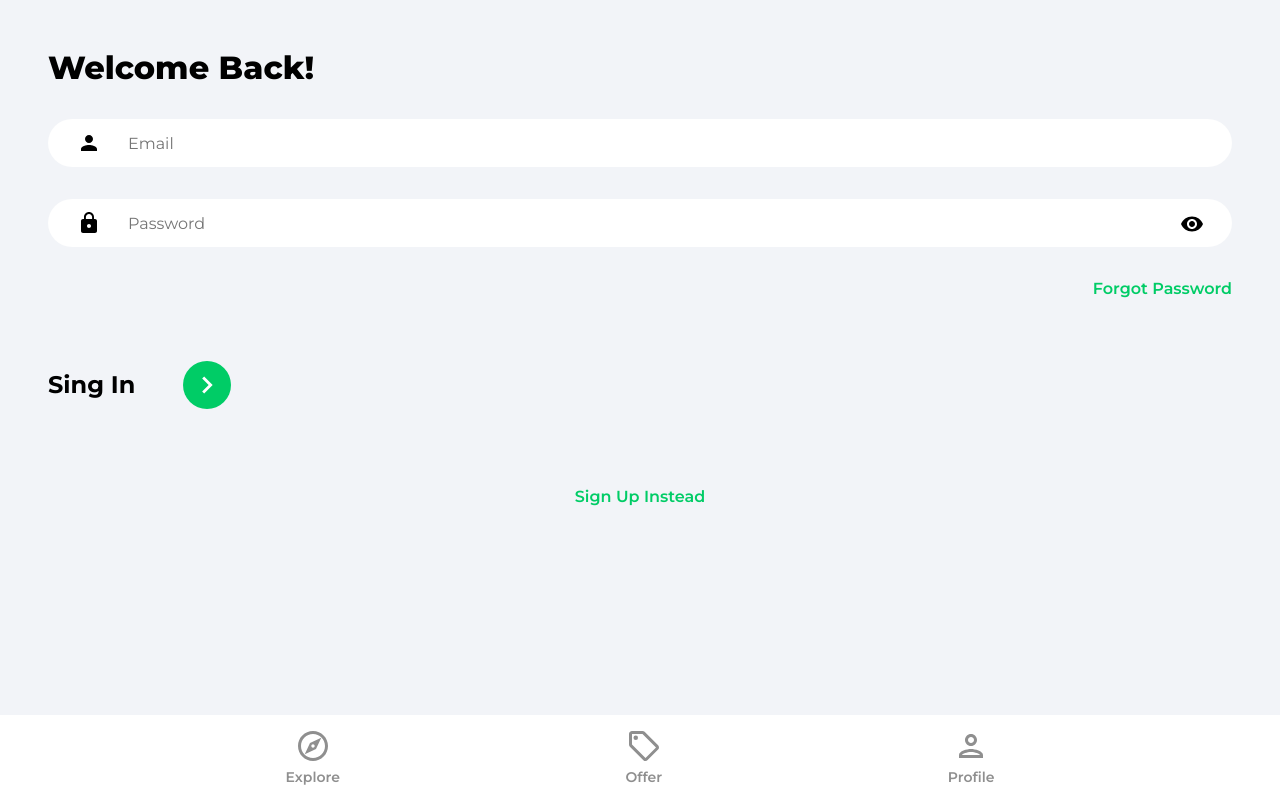
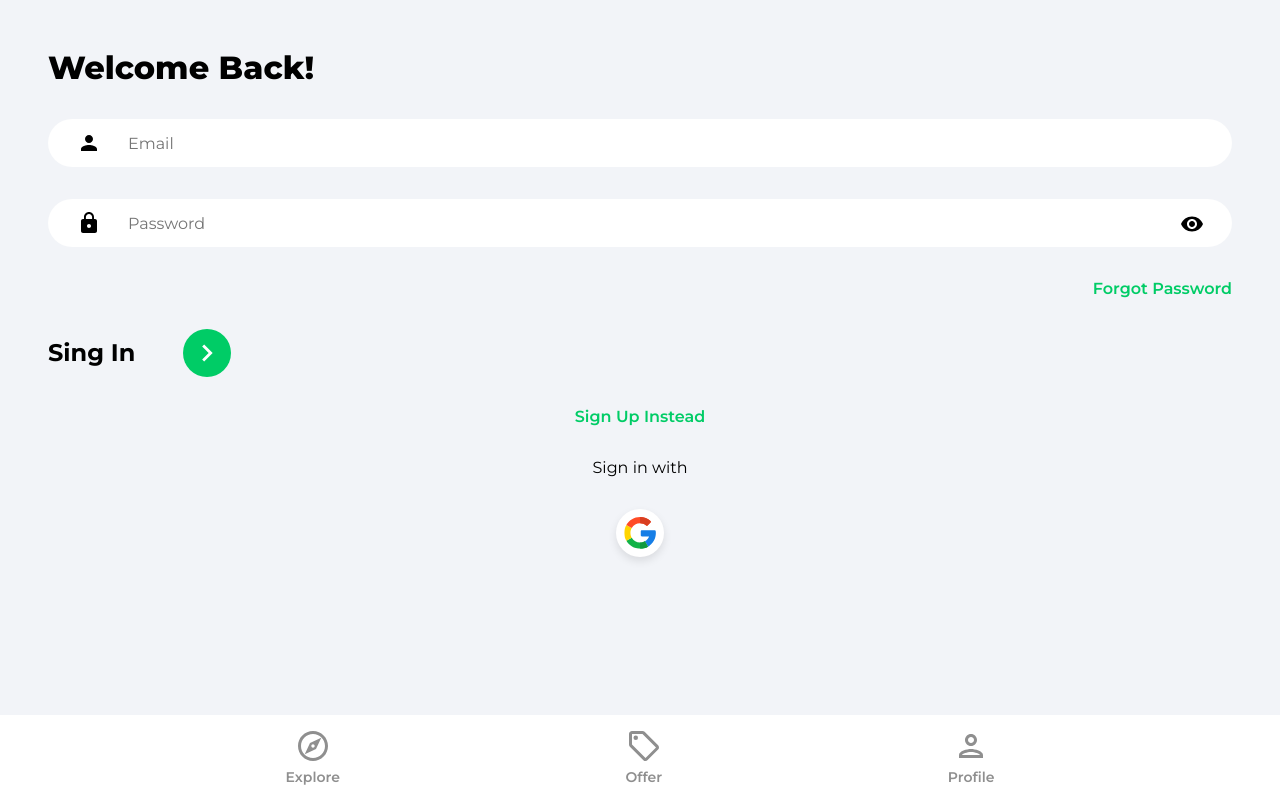
Before and after one commit to mrmidaw/house-marketplace-react, a React (Create React App) app: page /sing-in in a window 1280 px wide. Built offline with nearby package versions, Linux system fonts and the light colour scheme; no server answers.

Commit message:
google auth

```diff
--- /dev/null
+++ b/src/components/OAuth.jsx
@@ -0,0 +1,55 @@
+import { useLocation, useNavigate } from 'react-router-dom'
+import { getAuth, signInWithPopup, GoogleAuthProvider } from 'firebase/auth'
+import { doc, setDoc, getDoc, serverTimestamp } from 'firebase/firestore'
+import { db } from '../firebase.config'
+import { toast } from 'react-toastify'
+import googleIcon from '../assets/svg/googleIcon.svg'
+
+export const OAuth = () => {
+    const navigate = useNavigate()
+    const location = useLocation()
+
+    const onGoogleClick = async () => {
+        try {
+            const auth = getAuth()
+            const provider = new GoogleAuthProvider()
+            const result = await signInWithPopup(auth, provider)
+            const user = result.user
+
+            // Check for user
+            const docRef = doc(db, 'users', user.uid)
+            const docSnap = await getDoc(docRef)
+
+            // If user, doesn't exist, create user
+            if (!docSnap.exists()) {
+                await setDoc(doc(db, 'users', user.uid), {
+                    name: user.displayName,
+                    email: user.email,
+                    timestamp: serverTimestamp(),
+                })
+            }
+            navigate('/')
+
+        } catch (error) {
+            toast.error('Could not authorize width Google', {
+                position: "top-center",
+                autoClose: 5000,
+                hideProgressBar: false,
+                closeOnClick: true,
+                pauseOnHover: true,
+                draggable: true,
+                progress: undefined,
+            });
+        }
+    };
+
+
+    return (
+        <div className='socialLogin'>
+            <p>Sign {location.pathname === '/sign-up' ? 'up' : 'in'} with </p>
+            <button className='socialIconDiv' onClick={onGoogleClick}>
+                <img className='socialIconImg' src={googleIcon} alt='google' />
+            </button>
+        </div>
+    );
+};
--- a/src/index.css
+++ b/src/index.css
@@ -229,7 +229,7 @@
 
 .signInBar,
 .signUpBar {
-  margin-top: 3rem;
+  margin-top: 1rem;
   display: flex;
   justify-content: space-between;
   align-items: center;
@@ -277,7 +277,7 @@
 }
 
 .socialLogin {
-  margin-top: 4rem;
+  margin-top: 1rem;
   display: flex;
   flex-direction: column;
   align-items: center;
@@ -288,8 +288,8 @@
   display: flex;
   justify-content: center;
   align-items: center;
-  padding: 0.75rem;
-  margin: 1.5rem;
+  padding: 0.5rem;
+  margin: 1rem;
   width: 3rem;
   height: 3rem;
   background-color: #ffffff;
@@ -302,11 +302,11 @@
 }
 
 .registerLink {
-  margin-top: 4rem;
+  margin-top: 1rem;
   color: #00cc66;
   font-weight: 600;
   text-align: center;
-  margin-bottom: 3rem;
+  margin-bottom: 1rem;
 }
 
 @media (min-width: 1217px) {
--- a/src/pages/SingIn.jsx
+++ b/src/pages/SingIn.jsx
@@ -4,6 +4,7 @@
 import { toast } from 'react-toastify';
 import { ReactComponent as ArrowRightIcon } from '../assets/svg/keyboardArrowRightIcon.svg';
 import visibilityIcon from '../assets/svg/visibilityIcon.svg';
+import { OAuth } from '../components/OAuth';
 
 
 export const SingIn = () => {
@@ -104,11 +105,11 @@
 
                 </form>
 
-                {/* Google OAuth Component */}
-
                 <Link to='/sing-up' className='registerLink'>
                     Sign Up Instead
                 </Link>
+
+                <OAuth />
 
             </div>
         </>
--- a/src/pages/SingUp.jsx
+++ b/src/pages/SingUp.jsx
@@ -6,6 +6,7 @@
 import { toast } from 'react-toastify';
 import { ReactComponent as ArrowRightIcon } from '../assets/svg/keyboardArrowRightIcon.svg';
 import visibilityIcon from '../assets/svg/visibilityIcon.svg';
+import { OAuth } from '../components/OAuth.jsx';
 
 
 
@@ -129,12 +130,11 @@
 
                 </form>
 
-                {/* Google OAuth Component */}
-
                 <Link to='/sing-in' className='registerLink'>
                     Sign In Instead
                 </Link>
 
+                <OAuth />
 
             </div>
         </>
```
